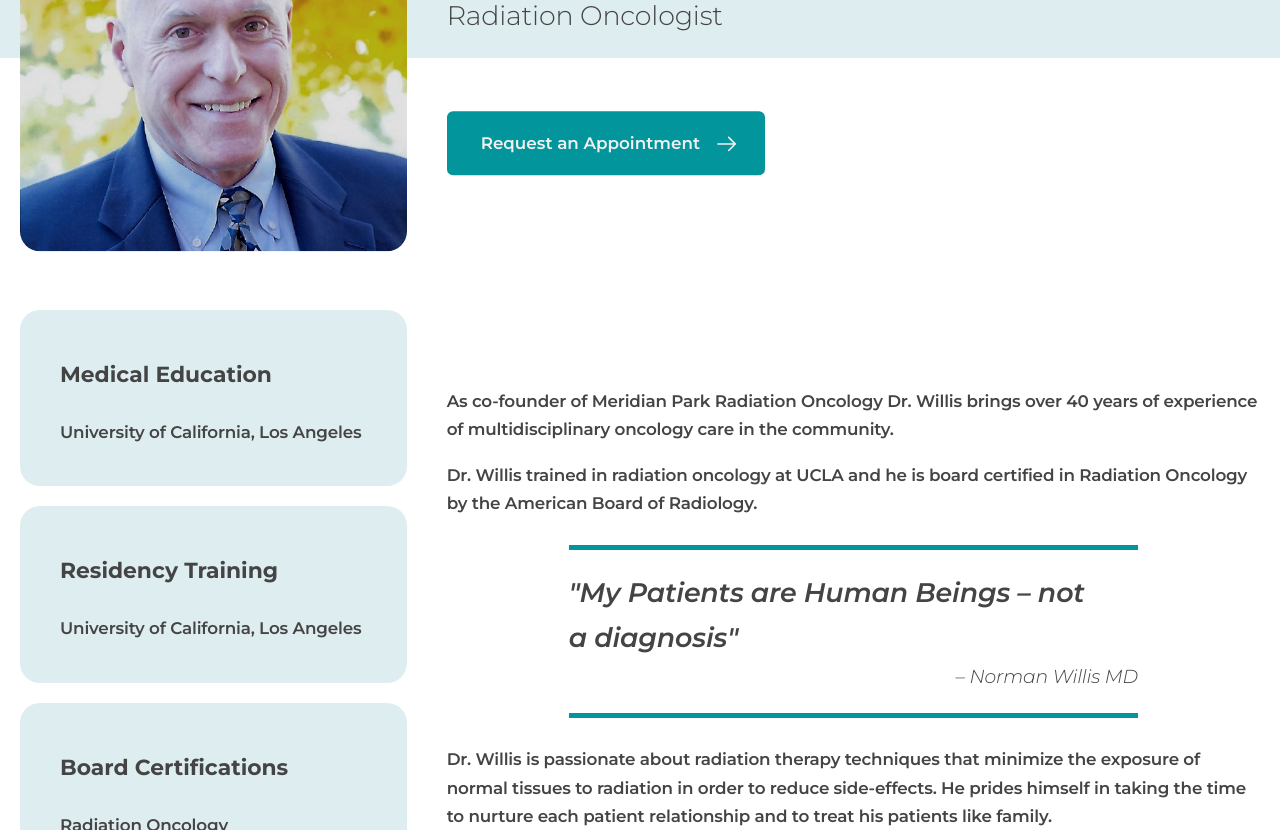
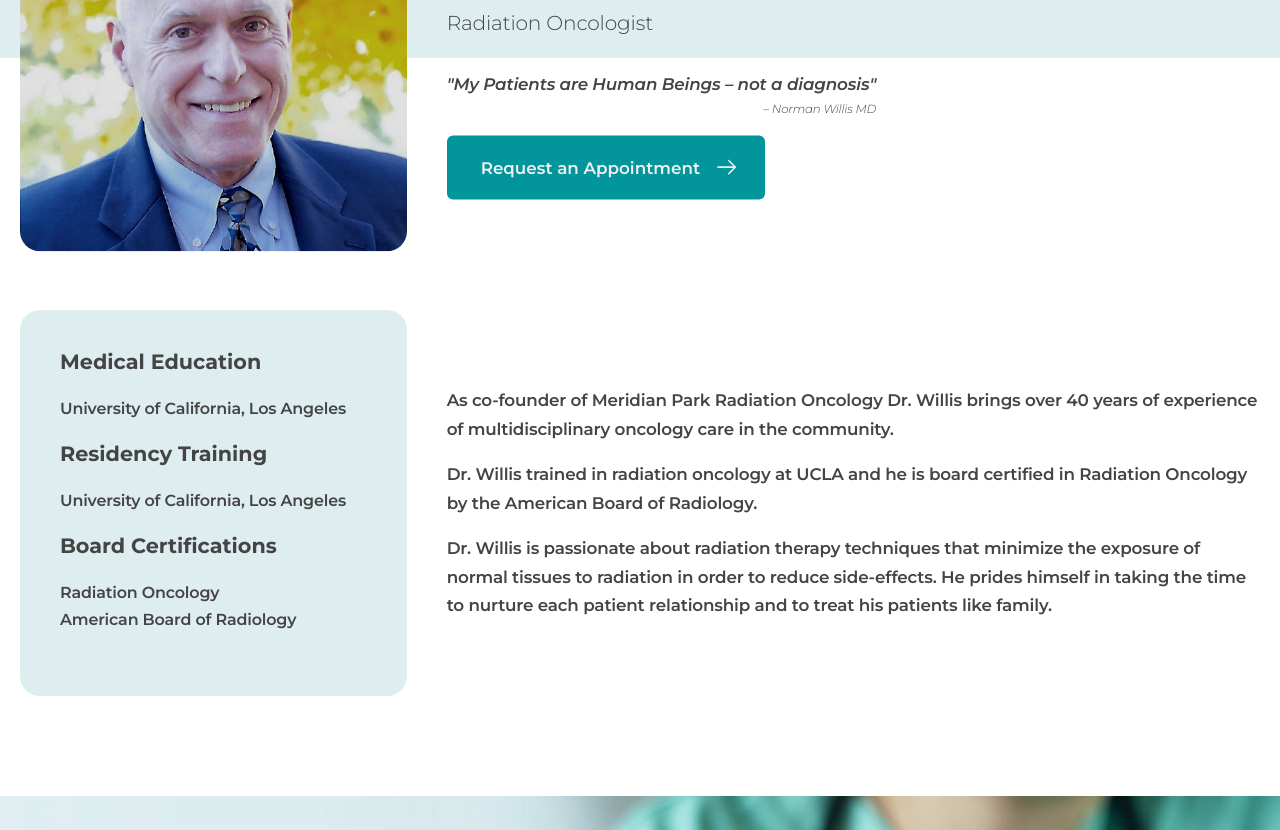
Before and after one commit to ai36/mproc.com, a website: page src/norman-willis-md.html in a window 1280 px wide. Shown: the part 430-1260 px from the top of the page. Drawn offline with nearby package versions, Linux system fonts and the light colour scheme; files that its build step writes are made by us from their sources.

Commit message:
Design fix

```diff
--- a/gulp/version.json
+++ b/gulp/version.json
@@ -1,3 +1,3 @@
 {
-    "main": "20250129105200"
+    "main": "20250131091345"
 }
--- a/src/css/cards.css
+++ b/src/css/cards.css
@@ -117,12 +117,20 @@
 
 .cards-box--person {
     grid-template: repeat(1, 1fr)/repeat(2, 1fr);
+    font-size: 95%;
 }
 
 @media screen and (width < 1200px) {
     .cards-box--person {
         max-width: unset;
         grid-template: repeat(1, 1fr)/repeat(2, 1fr);
+        font-size: 90%;
+    }
+}
+
+@media screen and (width < 1100px) {
+    .cards-box--person {
+        font-size: 75%;
     }
 }
 
@@ -140,5 +148,21 @@
     color: #444;
     color: var(--color-text, #444);
     justify-content: flex-start;
-    aspect-ratio: unset;
+    aspect-ratio: 1/1;
 }
+
+@media screen and (width < 1100px) {
+    .cards-box--person .cards-box__item {
+        aspect-ratio: unset;
+    }
+}
+
+.cards-box--person .cards-box__item h3 {
+    margin-top: 0;
+    margin-bottom: 0;
+}
+
+.cards-box--person .cards-box__item p {
+    margin: 0;
+    margin-right: auto;
+}
--- a/src/css/content.css
+++ b/src/css/content.css
@@ -48,8 +48,8 @@
 @media screen and (width < 800px) {
     .content__sidebar .cards-box__item {
         flex: 1;
-        max-width: calc(50% - 20px);
-        max-width: calc(50% - var(--size-base, 20px));
+        /* max-width: calc(50% - 20px);
+        max-width: calc(50% - var(--size-base, 20px)); */
         min-width: 250px;
     }
 }
--- a/src/css/footer-first.css
+++ b/src/css/footer-first.css
@@ -1,7 +1,7 @@
 .footer--first .row {
     background-color: #013334;
     background-color: var(--color-bg-alt, #013334);
-    font-size: 100%;
+    font-size: 80%;
 }
 
 .footer--first .container {
--- a/src/css/hero.css
+++ b/src/css/hero.css
@@ -153,28 +153,30 @@
 .hero-inner__content {
     grid-area: 1/2/2/4;
     width: fit-content;
+    transform: translateY(1.5em);
 }
 
 @media screen and (width < 600px) {
     .hero-inner__content {
         grid-area: 1/1/-1/-1;
+        transform: translateY(-1em);
     }
 }
 
 .hero--inner .hero__title {
-    margin-bottom: 3em;
+    margin-bottom: 0;
     width: fit-content;
-    font-size: 160%;
+    font-size: 120%;
 }
 
 .hero--inner .hero__pretitle {
     white-space: nowrap;
-    font-size: 238%
+    font-size: 160%;
 }
 
 @media screen and (width < 900px) {
     .hero--inner .hero__pretitle {
-        font-size: 200%;
+        font-size: 160%;
     }
 }
 
--- a/src/css/present.css
+++ b/src/css/present.css
@@ -153,11 +153,7 @@
 .present-content__quote--person {
     padding: 20px 0;
     padding: calc(1 * var(--size-base,20px)) 0;
-    border: 4px solid #02959b;
-    border-color: var(--color-text-accent, #02959b);
-    border-width: calc(.25 * var(--size-base, 20px));
-    border-left: none;
-    border-right: none;
-
-    max-width: 70%;
+    padding-bottom: 0;
+    max-width: unset;
+    font-size: 100%;
 }
--- a/src/norman-willis-md.html
+++ b/src/norman-willis-md.html
@@ -26,6 +26,12 @@
                                 <span class="hero__pretitle">Norman Willis MD</span>
                                 <h1 class="hero__title">Radiation Oncologist</h1>
                                 <!-- <p class="hero__desc"></p> -->
+
+                                <p class="present-content__quote present-content__quote--person">
+                                    "My Patients are Human Beings – not a diagnosis"
+                                    <span>– Norman Willis MD</span>
+                                </p>
+
                                 <button class="hero__action hero__action--bg-navy">
                                     Request an Appointment
                                     <svg clip-rule="evenodd" fill-rule="evenodd" stroke-linejoin="round" stroke-miterlimit="2" viewBox="0 0 24 24" xmlns="http://www.w3.org/2000/svg">
@@ -46,22 +52,12 @@
                                 <div class="cards-box cards-box--person">
                                     <div class="cards-box__item">
                                         <h3>Medical Education</h3>
-                                        <ul>
-                                            <li>University of California, Los Angeles</li>
-                                        </ul>
-                                    </div>
-                                    <div class="cards-box__item">
+                                            <p>University of California, Los Angeles</p>
                                         <h3>Residency Training</h3>
-                                        <ul>
-                                            <li>University of California, Los Angeles</li>
-                                        </ul>
-                                    </div>
-                                    <div class="cards-box__item">
+                                            <p>University of California, Los Angeles</p>
                                         <h3>Board Certifications</h3>
-                                        <ul>
-                                            <li>Radiation Oncology</li>
-                                            <li>American Board of Radiology</li>
-                                        </ul>
+                                            <p>Radiation Oncology<br>
+                                            American Board of Radiology</p>
                                     </div>
                                 </div>
                             </div>
@@ -75,10 +71,6 @@
                                     Dr. Willis trained in radiation oncology at UCLA and
                                     he is board certified in Radiation Oncology
                                     by the American Board of Radiology.
-                                </p>
-                                <p class="present-content__quote present-content__quote--person">
-                                    "My Patients are Human Beings – not a diagnosis"
-                                    <span>– Norman Willis MD</span>
                                 </p>
                                 <p>
                                     Dr. Willis is passionate about radiation therapy techniques
```
